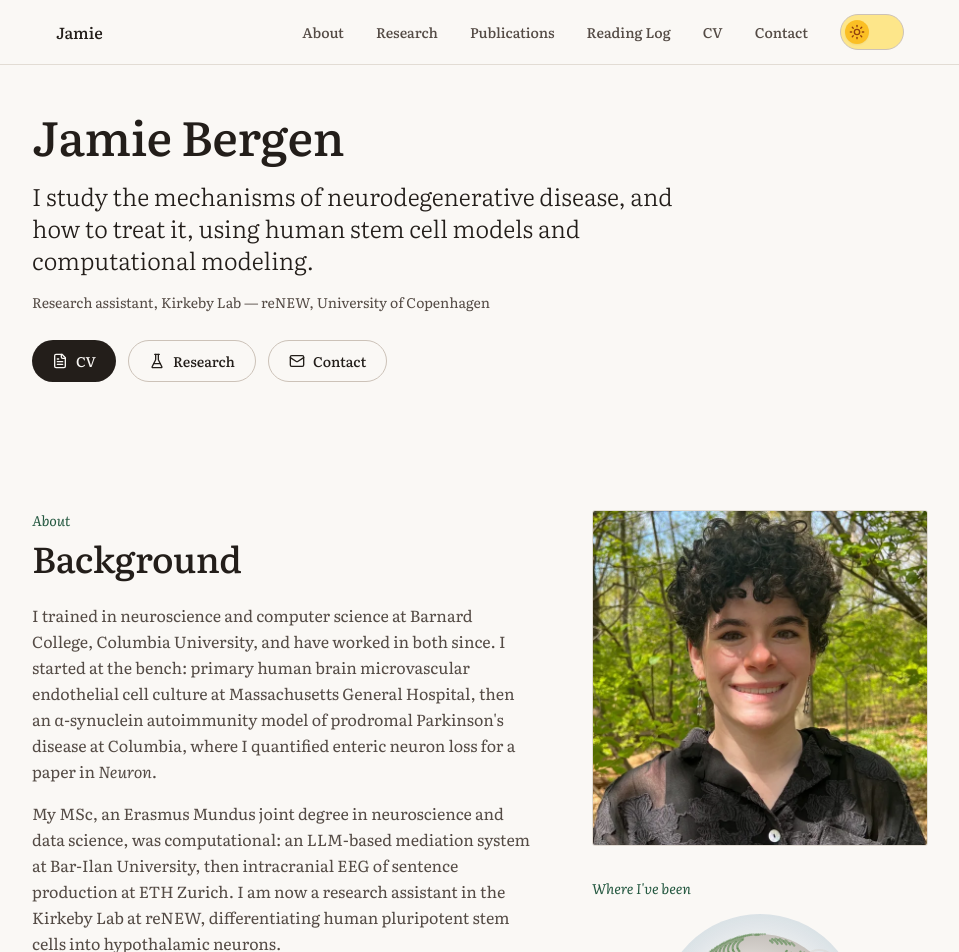
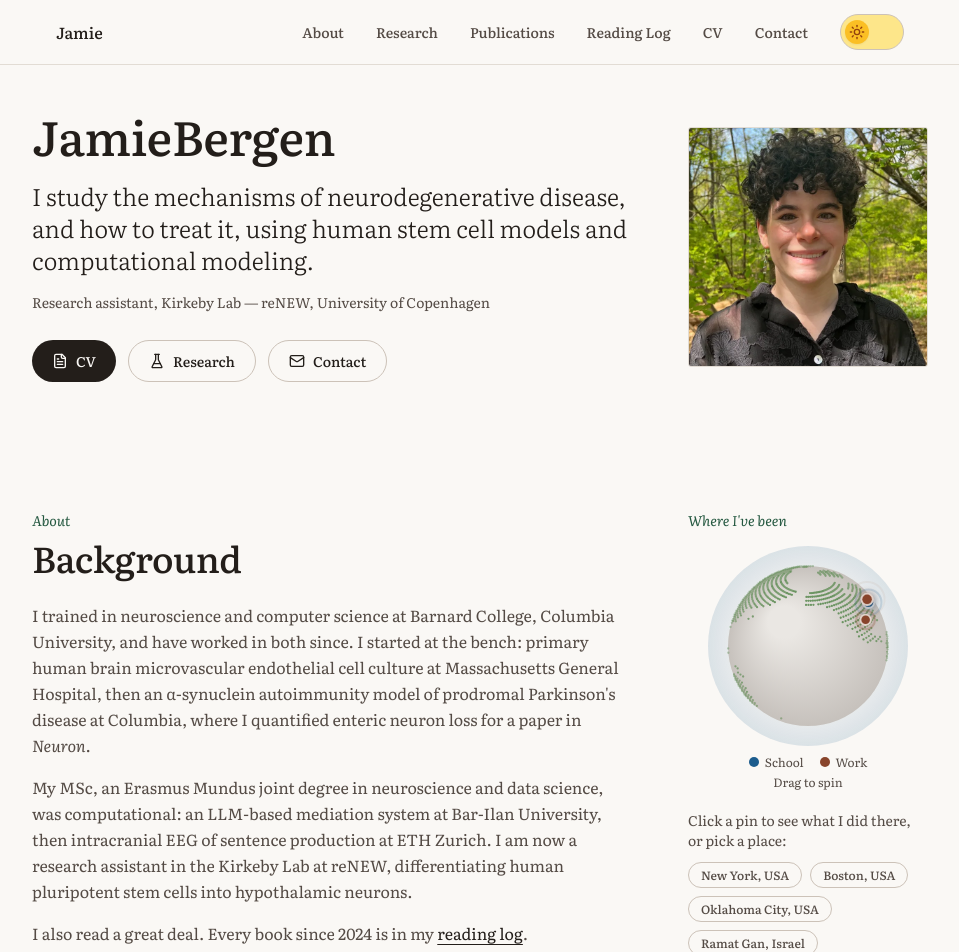
Before and after one commit to jgbergen18/bergen, a React (Vite) app: page / in a window 1280 px wide. Shown: the top 952 px of the page, without its empty margins (160-1119 px from the left). Built offline with nearby package versions, Linux system fonts and the light colour scheme.

Commit message:
Move the photo up to the hero, leave the globe with About
Both sections now use the same [1fr_240px] grid inside max-w-4xl, so the
portrait and the globe share one right-hand rail at the same width and
x-position. The photo drops to 150px and sits above the name on phones.

```diff
--- a/src/components/About.tsx
+++ b/src/components/About.tsx
@@ -1,5 +1,4 @@
 import { Link } from 'react-router-dom';
-import profilePhoto from '../assets/profile-photo.webp';
 import WorldGlobe from './WorldGlobe';
 import { locations } from '../data/locations';
 
@@ -7,7 +6,7 @@ const About = () => {
   return (
     <section id="about" className="px-6 py-14 md:py-20">
       <div className="mx-auto max-w-4xl">
-        <div className="grid items-start gap-10 md:grid-cols-[3fr_2fr] md:gap-14">
+        <div className="grid items-start gap-10 md:grid-cols-[1fr_240px] md:gap-14">
           <div>
             <p className="eyebrow">About</p>
             <h2 className="mt-2 text-3xl md:text-4xl font-medium text-text-primary">Background</h2>
@@ -40,21 +39,8 @@ const About = () => {
             </div>
           </div>
 
-          {/* Photo, then the globe directly beneath it in the same column. */}
-          <div className="mx-auto w-full max-w-[240px] md:mx-0 md:max-w-none">
-            <div className="overflow-hidden rounded-xl border border-border-subtle">
-              <img
-                src={profilePhoto}
-                alt="Jamie Bergen"
-                width={680}
-                height={680}
-                loading="lazy"
-                decoding="async"
-                className="aspect-square w-full object-cover"
-              />
-            </div>
-
-            <div id="places" className="mt-8">
+          {/* The globe sits in the same 240px rail the Hero portrait occupies. */}
+          <div id="places" className="mx-auto w-full max-w-[240px]">
             <p className="eyebrow">Where I've been</p>
             <div className="mt-4">
               <WorldGlobe locations={locations} compact />
@@ -68,7 +54,6 @@ const About = () => {
           </div>
         </div>
       </div>
-      </div>
     </section>
   );
 };
--- a/src/components/Hero.tsx
+++ b/src/components/Hero.tsx
@@ -1,5 +1,6 @@
 import { Link } from 'react-router-dom';
 import { FileText, FlaskConical, Mail } from 'lucide-react';
+import profilePhoto from '../assets/profile-photo.webp';
 
 const Hero = () => {
   const scrollTo = (id: string) => {
@@ -15,13 +16,16 @@ const Hero = () => {
         className="rainbow-letter inline-block transition-all duration-200"
         style={{ animationDelay: `${index * 0.1}s` }}
       >
-        {char === ' ' ? ' ' : char}
+        {char === ' ' ? ' ' : char}
       </span>
     ));
 
   return (
     <section className="px-6 pt-28 pb-12">
-      <div className="mx-auto max-w-4xl">
+      {/* Text left, portrait right. The 240px right column is the same rail the
+          globe sits in down in About, so the two line up vertically. */}
+      <div className="mx-auto grid max-w-4xl items-center gap-8 md:grid-cols-[1fr_240px] md:gap-14">
+        <div>
           <h1
             aria-label="Jamie Bergen"
             className="rainbow-text text-4xl md:text-5xl font-medium leading-[1.05] text-text-primary"
@@ -29,9 +33,9 @@ const Hero = () => {
             <span aria-hidden="true">{splitText('Jamie Bergen')}</span>
           </h1>
 
-        <p className="mt-5 max-w-2xl text-xl md:text-2xl font-light leading-snug text-text-primary">
-          I study the mechanisms of neurodegenerative disease, and how to treat it, using human stem
-          cell models and computational modeling.
+          <p className="mt-5 text-xl md:text-2xl font-light leading-snug text-text-primary">
+            I study the mechanisms of neurodegenerative disease, and how to treat it, using human
+            stem cell models and computational modeling.
           </p>
 
           <p className="mt-4 text-sm text-text-secondary">
@@ -61,7 +65,22 @@ const Hero = () => {
               Contact
             </button>
           </div>
+        </div>
 
+        {/* order-first on phones puts the portrait above the name, but the h1
+            stays first in the DOM so it is still the page's opening element. */}
+        <div className="order-first w-full max-w-[150px] md:order-none md:max-w-[240px]">
+          <div className="overflow-hidden rounded-xl border border-border-subtle">
+            <img
+              src={profilePhoto}
+              alt="Jamie Bergen"
+              width={680}
+              height={680}
+              decoding="async"
+              className="aspect-square w-full object-cover"
+            />
+          </div>
+        </div>
       </div>
     </section>
   );
```
Lines whose indentation alone changed are shown as unchanged.
